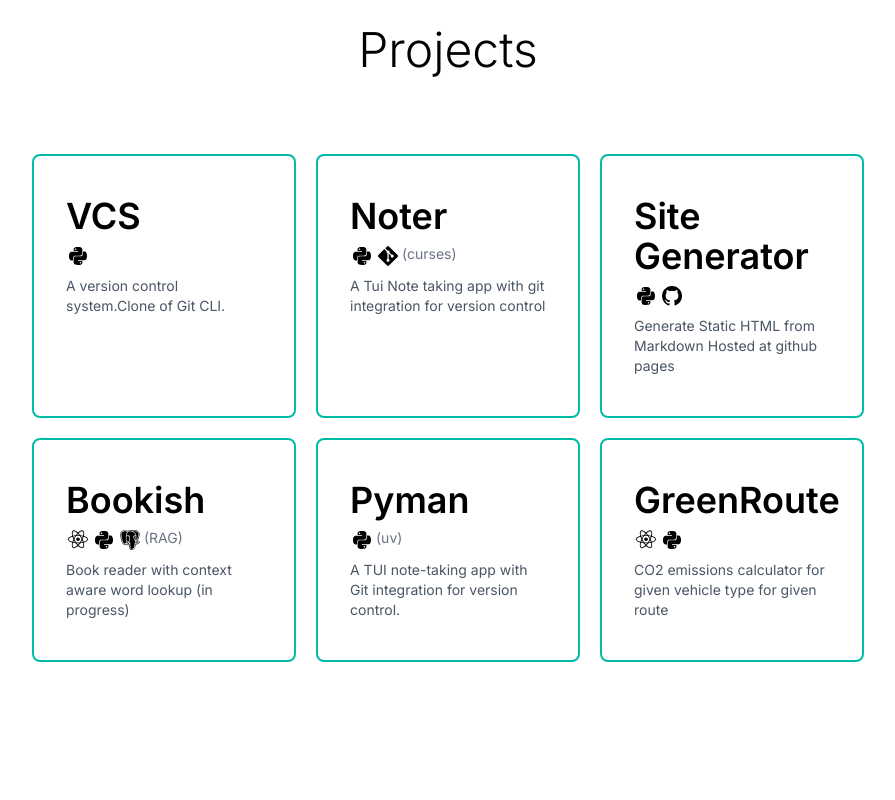
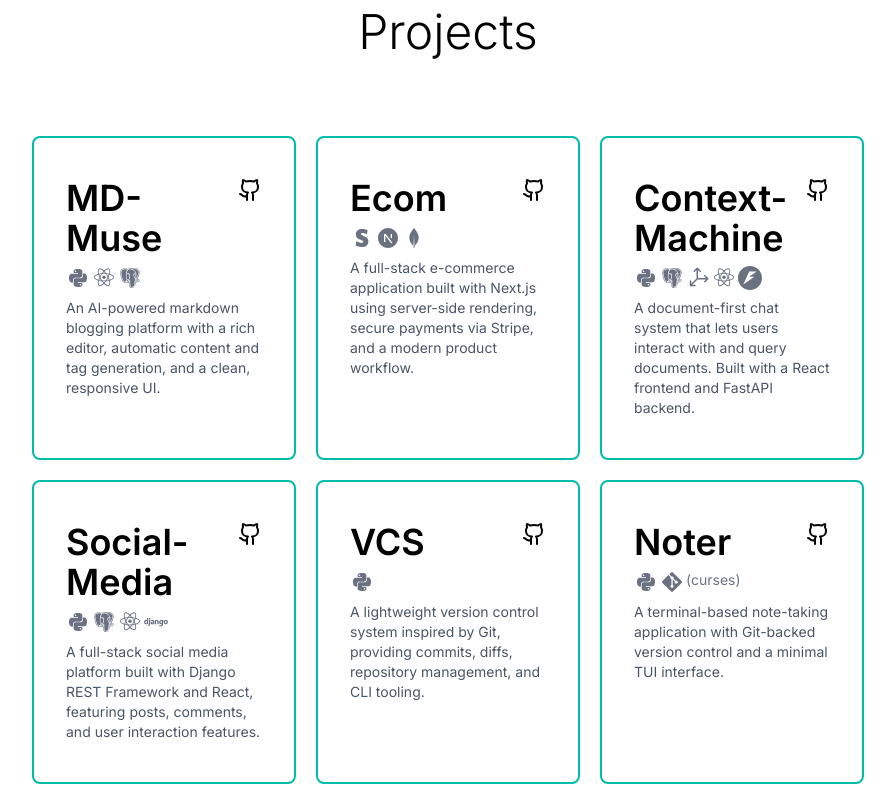
Before and after one commit to Prince2412k2/Portfolio, a React (Vite) app: page / in a window 1280 px wide. Shown: the part 1740-2540 px from the top of the page, without its empty margins (352-1247 px from the left). Built offline with nearby package versions, Linux system fonts and the light colour scheme.

Commit message:
added new projects

```diff
--- a/src/components/Project.tsx
+++ b/src/components/Project.tsx
@@ -1,42 +1,75 @@
 import type { IconType } from "react-icons";
-import { BiLogoGit, BiLogoGithub, BiLogoPostgresql, BiLogoPython, BiLogoReact } from "react-icons/bi";
+import { BiLogoGit, BiLogoGithub, BiLogoMongodb, BiLogoPostgresql, BiLogoPython, BiLogoReact, BiLogoStripe } from "react-icons/bi";
+import { DiDjango } from "react-icons/di";
+import { LuGithub } from "react-icons/lu";
+import { PiVectorThree } from "react-icons/pi";
+import { RiNextjsFill } from "react-icons/ri";
+import { SiFastapi } from "react-icons/si";
 
-type Project = { title: string; techStack: Array<IconType | string>; description: string; link: string };
+type Projects = { title: string; techStack: Array<IconType | string>; description: string; link: string; live?: string };
 const Project = () => {
 
-  const projects: Array<Project> = [
+  const projects: Array<Projects> = [
+    {
+      title: "MD-Muse",
+      techStack: [BiLogoPython, BiLogoReact, BiLogoPostgresql],
+      description:
+        "An AI-powered markdown blogging platform with a rich editor, automatic content and tag generation, and a clean, responsive UI.",
+      link: "https://github.com/Prince2412k2/genai_blog.git",
+      live: "https://md-muse.vercel.app",
+    },
+    {
+      title: "Ecom",
+      techStack: [BiLogoStripe, RiNextjsFill, BiLogoMongodb],
+      description:
+        "A full-stack e-commerce application built with Next.js using server-side rendering, secure payments via Stripe, and a modern product workflow.",
+      link: "https://github.com/Prince2412k2/ecom.git",
+      live: "https://ecom-sand-omega.vercel.app",
+    },
+    {
+      title: "Context-Machine",
+      techStack: [BiLogoPython, BiLogoPostgresql, PiVectorThree, BiLogoReact, SiFastapi],
+      description:
+        "A document-first chat system that lets users interact with and query documents. Built with a React frontend and FastAPI backend.",
+      link: "https://github.com/Prince2412k2/context_machine.git",
+    },
+    {
+      title: "Social-Media",
+      techStack: [BiLogoPython, BiLogoPostgresql, BiLogoReact, DiDjango],
+      description:
+        "A full-stack social media platform built with Django REST Framework and React, featuring posts, comments, and user interaction features.",
+      link: "https://github.com/Prince2412k2/social-media.git",
+    },
     {
       title: "VCS",
       techStack: [BiLogoPython],
-      description: "A version control system.Clone of Git CLI.",
+      description:
+        "A lightweight version control system inspired by Git, providing commits, diffs, repository management, and CLI tooling.",
       link: "https://github.com/Prince2412k2/vcs.git",
-    }, {
+    },
+    {
       title: "Noter",
       techStack: [BiLogoPython, BiLogoGit, "curses"],
-      description: "A Tui Note taking app with git integration for version control",
+      description:
+        "A terminal-based note-taking application with Git-backed version control and a minimal TUI interface.",
       link: "https://github.com/Prince2412k2/Noter.git",
-    }, {
-      title: "Site Generator",
+    },
+    {
+      title: "Static Site Generator",
       techStack: [BiLogoPython, BiLogoGithub],
-      description: "Generate Static HTML from Markdown Hosted at github pages",
+      description:
+        "A static site generator that converts Markdown to HTML and deploys seamlessly to GitHub Pages.",
       link: "https://github.com/Prince2412k2/static_site_gen.git",
-    }, {
-      title: "Bookish",
-      techStack: [BiLogoReact, BiLogoPython, BiLogoPostgresql, "RAG"],
-      description: "Book reader with context aware word lookup (in progress)",
-      link: "https://github.com/Prince2412k2/Bookish.git",
-    }, {
+      live: "https://prince2412k2.github.io/static_site_gen",
+    },
+    {
       title: "Pyman",
       techStack: [BiLogoPython, "uv"],
-      description: `A TUI note-taking app with Git integration for version control.`,
+      description:
+        "A terminal-based note-taking tool with Git integration, fast startup via uv, and a clean TUI workflow.",
       link: "https://github.com/Prince2412k2/Pyman.git",
-    }
-    , {
-      title: "GreenRoute",
-      techStack: [BiLogoReact, BiLogoPython],
-      description: "CO2 emissions calculator for given vehicle type for given route",
-      link: "https://github.com/Prince2412k2/GreenRoute.git",
-    }]
+    },
+  ];
   return (
     <div
       id="projects"
@@ -49,13 +82,16 @@ const Project = () => {
         {projects.map((item, index) => (
           <a
             key={index}
-            href={item.link} target="_blank" rel="noopener noreferrer"
+            href={item.live ?? item.link} target="_blank" rel="noopener noreferrer"
             className="text-left space-y-2 border-2 hover:scale-105 transition-all duration-200 cursor-pointer px-8 py-10 border-teal-500 rounded-lg hover:bg-teal-50"
           >
-            <h1 className="text-2xl sm:text-3xl md:text-4xl font-semibold ">{item.title}</h1>
+            <span className="flex flex-row justify-between"><h1 className="text-2xl sm:text-3xl md:text-4xl font-semibold ">{item.title}</h1>
+              <a href={item.link} target="_blank" rel="noopener noreferrer"
+                className="text-md sm:text-xl md:text-2xl  hover:text-blue-500"><LuGithub /></a>
+            </span>
             <div className="flex space-x-0.5" >
               {item.techStack.map((Tech, indexb) => typeof Tech === "function" ? (
-                <Tech key={indexb} className="text-2xl " />
+                <Tech key={indexb} className="text-2xl text-gray-500" />
               ) : (
                 <span key={indexb} className="text-sm text-gray-500" >({Tech})</span>
               )
```
Also changed, not shown: 5 other files (tests, documents, lock files or other folders).
